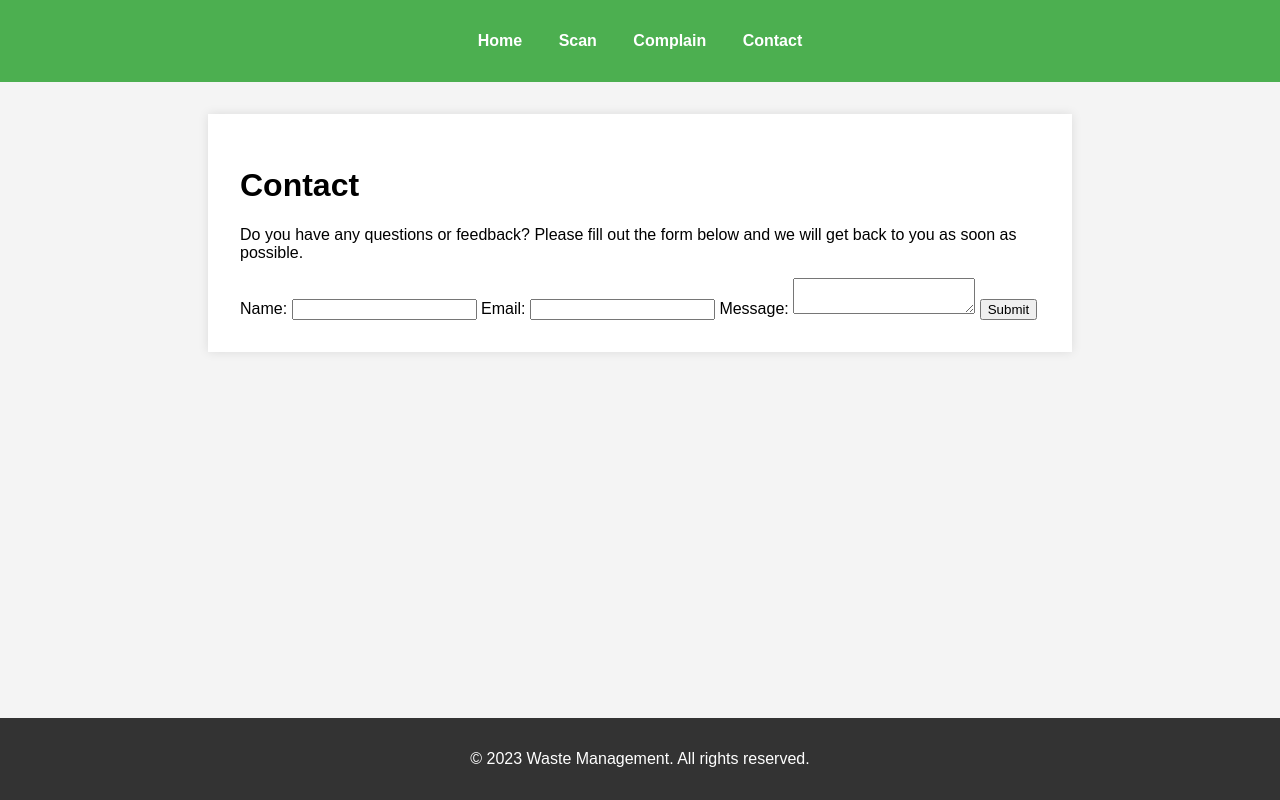
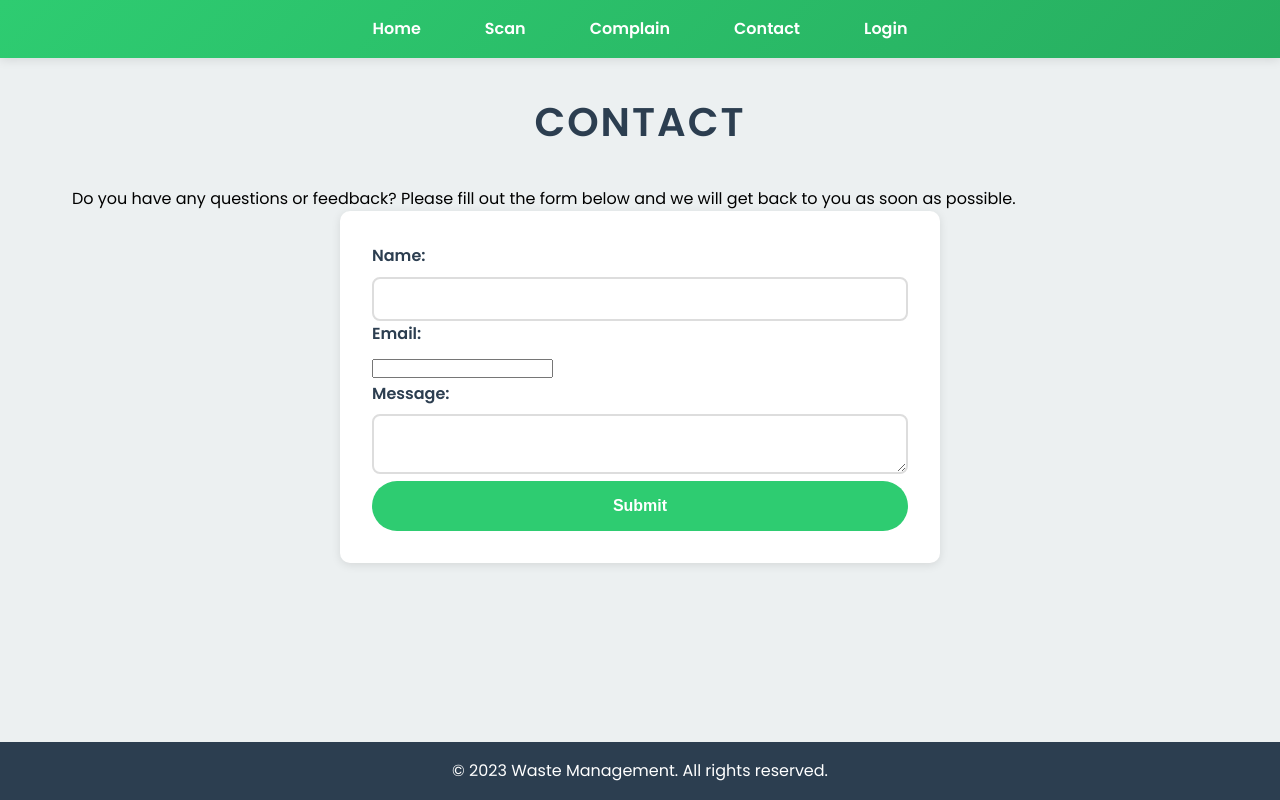
Before and after one commit to Sadiksha9/Xhack, a Django app: page /contact/ in a window 1280 px wide. Run offline with Django 5.2, Linux system fonts and the light colour scheme.

Commit message:
Final data

```diff
--- a/wastemanagement/core/urls.py
+++ b/wastemanagement/core/urls.py
@@ -2,7 +2,7 @@ from django.urls import path
 from core.views import home, scan, contact, complain
 from django.conf import settings
 from django.conf.urls.static import static
-from core.views import WasteImageListView, WasteImageDetailView, WasteImageUploadView
+from core.views import WasteImageListView, WasteImageDetailView, WasteImageUploadView, login_view, logout_view
 
 
 urlpatterns = [
@@ -13,4 +13,6 @@ urlpatterns = [
     path('waste', WasteImageListView.as_view(), name='waste-list'),
     path('waste/upload/', WasteImageUploadView.as_view(), name='waste-upload'),
     path('detail/<int:pk>/', WasteImageDetailView.as_view(), name='waste-detail'),
+    path('login/', login_view, name='login'),
+    path('logout/', logout_view, name='logout'),
 ]
--- a/wastemanagement/core/views.py
+++ b/wastemanagement/core/views.py
@@ -4,18 +4,22 @@ from django.views.generic import ListView, DetailView
 from django.views.generic.edit import CreateView
 from .models import WasteImage
 from .forms import WasteImageForm
+from django.contrib.auth.decorators import login_required
+from django.contrib.auth import authenticate, login as auth_login, logout as auth_logout
+from django.contrib.auth.decorators import login_required
+# Create your views here.
+@login_required
+def home(request):
+    return render(request, 'index.html', {'user': request.user})
 
-# Create your views here.
-def home(request):
-    return render(request, 'index.html')
-
+@login_required
 def scan(request):
     return render(request, 'scan.html')
 
 def contact(request):
     return render(request, 'contact.html')
 
-
+@login_required
 def complain(request):
     return render(request, 'complain.html')
 
@@ -40,3 +44,27 @@ class WasteImageUploadView(CreateView):
         response = super().form_valid(form)
         # Add your image processing logic here
         return response
+
+
+
+def logout_view(request):
+    if request.method == 'GET':
+        auth_logout(request)
+        return render(request, 'login.html', {'success': 'Logout successful'})
+    else:
+        return render(request, 'login.html', {'error': 'Invalid request method'})
+
+def login_view(request):
+    if request.method == 'GET':
+        return render(request, 'login.html')
+    elif request.method == 'POST':
+        username = request.POST.get('username')
+        password = request.POST.get('password')
+        user = authenticate(request, username=username, password=password)
+        if user is not None:
+            auth_login(request, user)
+            return redirect('home')  # Redirect to home view after successful login
+        else:
+            return render(request, 'login.html', {'error': 'Invalid credentials'})
+    else:
+        return render(request, 'login.html', {'error': 'Invalid request method'})
--- a/wastemanagement/static/css/styles.css
+++ b/wastemanagement/static/css/styles.css
@@ -1,55 +1,169 @@
-body {
-    font-family: Arial, sans-serif;
+:root {
+    --primary-color: #2ecc71;
+    --secondary-color: #27ae60;
+    --dark-color: #2c3e50;
+    --light-color: #ecf0f1;
+    --danger-color: #e74c3c;
+    --shadow: 0 2px 10px rgba(0,0,0,0.1);
+}
+
+* {
     margin: 0;
     padding: 0;
-    background-color: #f4f4f4;
+    box-sizing: border-box;
 }
 
+body {
+    font-family: 'Poppins', sans-serif;
+    line-height: 1.6;
+    background-color: var(--light-color);
+    min-height: 100vh;
+    display: flex;
+    flex-direction: column;
+}
+
+/* Header Styles */
 header {
-    background-color: #4CAF50;
-    color: white;
+    background: linear-gradient(135deg, var(--primary-color), var(--secondary-color));
     padding: 1rem 0;
-    text-align: center;
+    box-shadow: var(--shadow);
 }
 
 nav ul {
+    display: flex;
+    justify-content: center;
+    gap: 2rem;
     list-style: none;
-    padding: 0;
-}
-
-nav ul li {
-    display: inline;
-    margin: 0 1rem;
 }
 
 nav ul li a {
     color: white;
     text-decoration: none;
-    font-weight: bold;
+    font-weight: 600;
+    padding: 0.5rem 1rem;
+    border-radius: 20px;
+    transition: all 0.3s ease;
 }
 
 nav ul li a:hover {
-    text-decoration: underline;
+    background-color: rgba(255,255,255,0.2);
+    transform: translateY(-2px);
 }
 
+/* Main Content */
 main {
+    flex: 1;
     padding: 2rem;
-    background-color: white;
-    margin: 2rem auto;
-    max-width: 800px;
-    box-shadow: 0 0 10px rgba(0, 0, 0, 0.1);
-}
-
-footer {
-    background-color: #333;
-    color: white;
-    text-align: center;
-    padding: 1rem 0;
-    position: fixed;
-    bottom: 0;
+    max-width: 1200px;
+    margin: 0 auto;
     width: 100%;
 }
 
-img {
-    max-width: 90%;
+h1 {
+    text-align: center;
+    color: var(--dark-color);
+    margin-bottom: 2rem;
+    font-size: 2.5rem;
+    text-transform: uppercase;
+    letter-spacing: 2px;
 }
+
+/* Form Styles */
+form {
+    background: white;
+    padding: 2rem;
+    border-radius: 10px;
+    box-shadow: var(--shadow);
+    max-width: 600px;
+    margin: 0 auto;
+}
+
+.form-row {
+    margin-bottom: 1.5rem;
+}
+
+label {
+    display: block;
+    margin-bottom: 0.5rem;
+    color: var(--dark-color);
+    font-weight: 600;
+}
+
+input[type="text"],
+textarea,
+select {
+    width: 100%;
+    padding: 0.8rem;
+    border: 2px solid #ddd;
+    border-radius: 8px;
+    transition: all 0.3s ease;
+}
+
+input[type="text"]:focus,
+textarea:focus,
+select:focus {
+    border-color: var(--primary-color);
+    outline: none;
+}
+
+input[type="file"] {
+    border: 2px dashed #ddd;
+    padding: 1rem;
+    border-radius: 8px;
+    width: 100%;
+    cursor: pointer;
+}
+
+button {
+    background: var(--primary-color);
+    color: white;
+    border: none;
+    padding: 1rem 2rem;
+    border-radius: 25px;
+    cursor: pointer;
+    display: block;
+    width: 100%;
+    font-size: 1rem;
+    font-weight: 600;
+    transition: all 0.3s ease;
+}
+
+button:hover {
+    background: var(--secondary-color);
+    transform: translateY(-2px);
+    box-shadow: var(--shadow);
+}
+
+button i {
+    margin-right: 0.5rem;
+}
+
+/* Footer */
+footer {
+    background: var(--dark-color);
+    color: white;
+    text-align: center;
+    padding: 1rem;
+    margin-top: auto;
+}
+
+/* Responsive Design */
+@media (max-width: 768px) {
+    nav ul {
+        flex-direction: column;
+        align-items: center;
+        gap: 1rem;
+    }
+
+    main {
+        padding: 1rem;
+    }
+
+    h1 {
+        font-size: 1.8rem;
+    }
+
+    form {
+        padding: 1rem;
+    }
+}
--- a/wastemanagement/templates/base.html
+++ b/wastemanagement/templates/base.html
@@ -6,6 +6,8 @@
     <meta name="viewport" content="width=device-width, initial-scale=1.0">
     <title>{% block title %}Waste Management{% endblock %}</title>
     <link rel="stylesheet" href="{% static 'css/styles.css' %}">
+    <link href="https://fonts.googleapis.com/css2?family=Poppins:wght@400;600&display=swap" rel="stylesheet">
+    <link href="https://cdnjs.cloudflare.com/ajax/libs/font-awesome/6.0.0-beta3/css/all.min.css" rel="stylesheet">
     <script src="{% static 'js/scripts.js' %}"></script>
 </head>
 <body>
@@ -16,15 +18,21 @@
                 <li><a href="{% url 'scan' %}">Scan</a></li>
                 <li><a href="{% url 'complain' %}">Complain</a></li>
                 <li><a href="{% url 'contact' %}">Contact</a></li>
+                {% if user.is_authenticated %}
+                    <li><a href="{% url 'logout' %}">Logout</a></li>
+                {% else %}
+                    <li><a href="{% url 'login' %}">Login</a></li>
+                {% endif %}
                 {% block test %}{% endblock test %}
             </ul>
         </nav>
     </header>
-
     <main>
         {% block content %}
         <!-- Content will be injected here -->
         {% endblock %}
+        <script src="{% static 'js/scripts.js' %}"></script>
+
 
     </main>
 
```
Also changed, not shown: wastemanagement/static/css/test.css (added, +179 -0 lines), wastemanagement/templates/index.html (+39 -11 lines), wastemanagement/templates/login.html (added, +52 -0 lines), manage.py (added), wastemanagement/db.sqlite3, wastemanagement/templates/Log_in.html (deleted), wastemanagement/templates/log_out.html (deleted).
